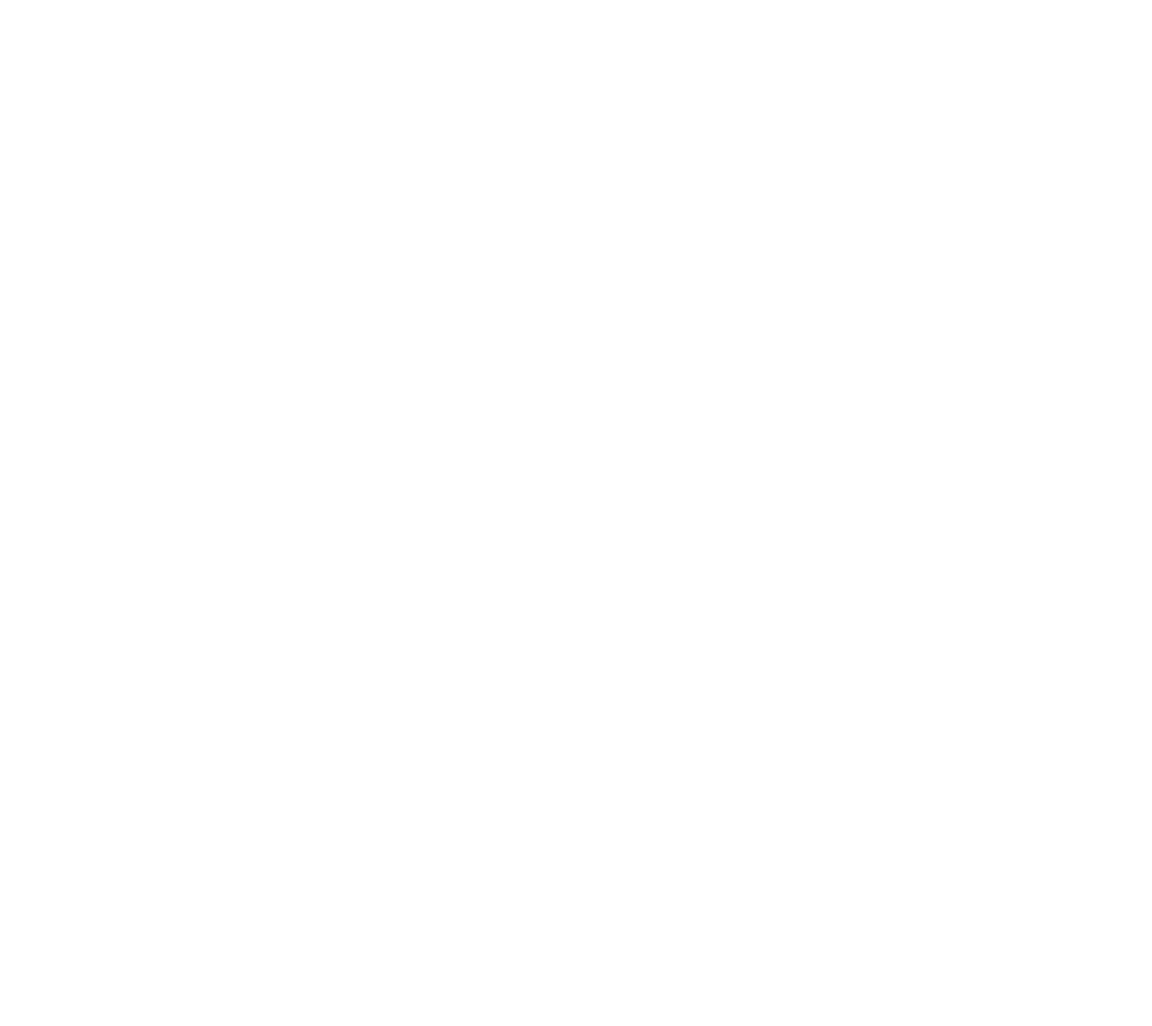
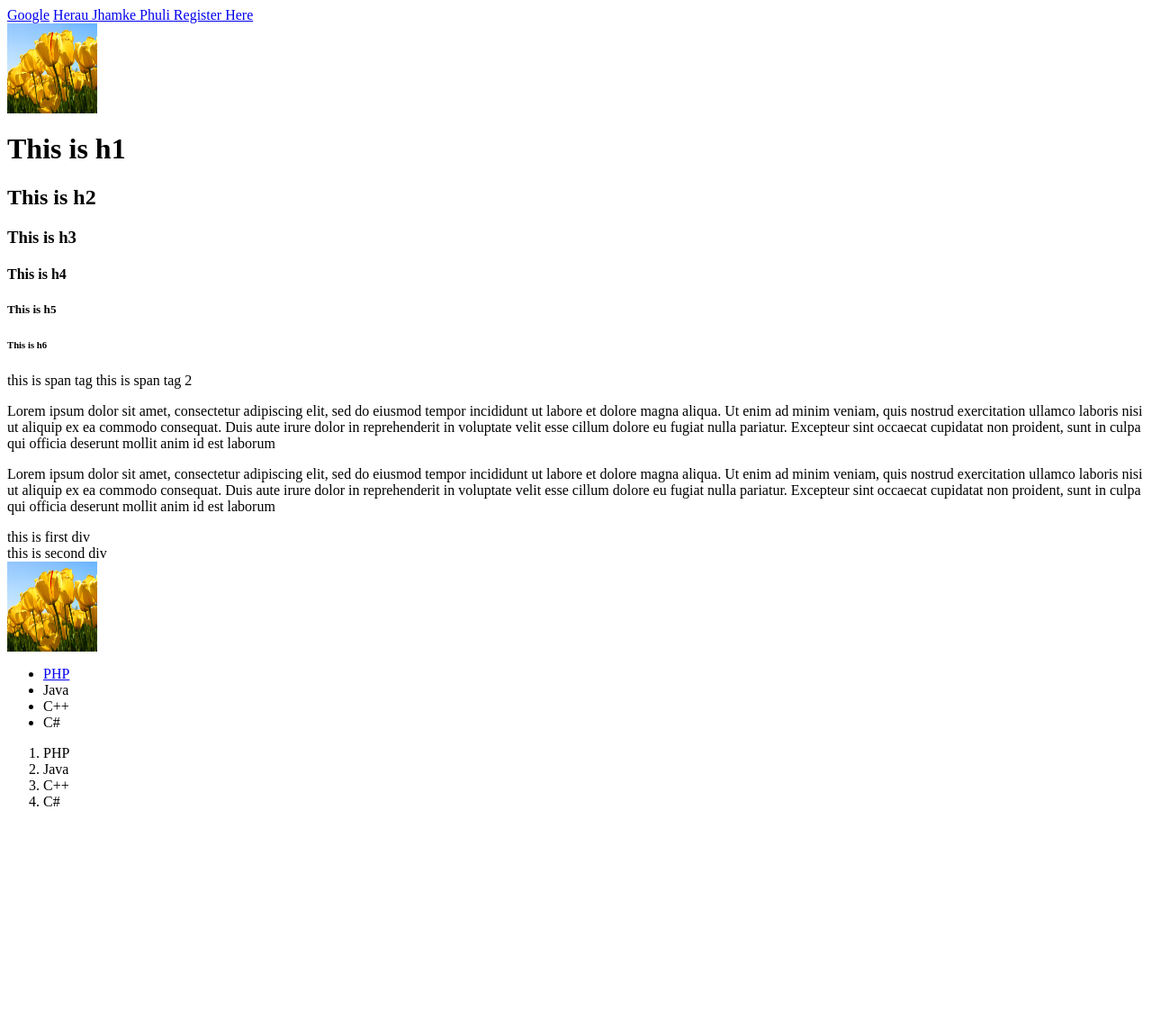
Before and after one commit to SemicolonAcademy/071e-bernhardt-php-course, a PHP site: page /html_tags.php in a window 1280 px wide. Before the commit the part shown is empty. Shown: the top 1140 px of the page at 90% size. Before the commit the page ends 800 px from the top, so only its background shows below. Run offline with PHP 8.4, Linux system fonts and the light colour scheme.

Commit message:
introduction to HTML tags & CSS basics

```diff
--- a/html_tags.php
+++ b/html_tags.php
@@ -1,14 +1,105 @@
 <html>
 
 	<head>
+
 		<title>
 			Bernhardt PHP
 		</title>
 
+		<style type="text/css">
+
+			body{
+				margin-bottom:500px;
+
+				/*
+					background: #E29853;
+				*/
+			}
+
+		</style>
+
+	</head>
 
 	<body>
 
+	<div id="wrapper">
 
+		<a href="http://google.com">Google</a>
+
+		<a href="https://www.youtube.com/watch?v=Y0pi14wBMpg">
+		Herau Jhamke Phuli
+		</a>
+
+		<a href="form_reg.php">
+			Register Here
+		</a>
+
+		<br/>
+
+		<a href="logo.jpg">
+
+			<img src="logo.jpg" width="100" height="100"/>
+
+		</a>
+
+
+
+
+		<h1>This is h1</h1>
+		<h2>This is h2</h2>
+		<h3>This is h3</h3>
+		<h4>This is h4</h4>
+		<h5>This is h5</h5>
+		<h6>This is h6</h6>
+
+		<span>this is span tag</span>
+		<span>this is span tag 2</span>
+
+		<p class="para">
+			Lorem ipsum dolor sit amet, consectetur adipiscing elit,
+			sed do eiusmod tempor incididunt ut labore
+			et dolore magna aliqua.
+			Ut enim ad minim veniam, quis nostrud exercitation ullamco laboris nisi ut aliquip ex ea commodo consequat. Duis aute irure dolor in reprehenderit in voluptate velit
+			esse cillum dolore eu fugiat nulla pariatur.
+			Excepteur sint occaecat
+			cupidatat non proident, sunt in culpa qui
+			officia deserunt mollit anim id est laborum
+		</p>
+
+		<p class="para">
+			Lorem ipsum dolor sit amet, consectetur adipiscing elit,
+			sed do eiusmod tempor incididunt ut labore
+			et dolore magna aliqua.
+			Ut enim ad minim veniam, quis nostrud exercitation ullamco laboris nisi ut aliquip ex ea commodo consequat. Duis aute irure dolor in reprehenderit in voluptate velit
+			esse cillum dolore eu fugiat nulla pariatur.
+			Excepteur sint occaecat
+			cupidatat non proident, sunt in culpa qui
+			officia deserunt mollit anim id est laborum
+		</p>
+
+
+		<div> this is first div</div>
+		<div> this is second div</div>
+
+		<img src="logo.jpg" width="100" height="100"/>
+
+		<ul id="nav">
+			<li>
+				<a href="php.net">PHP</a>
+			</li>
+			<li>Java</li>
+			<li>C++</li>
+			<li>C#</li>
+		</ul>
+
+		<ol>
+			<li>PHP </li>
+			<li>Java</li>
+			<li>C++</li>
+			<li>C#</li>
+		</ol>
+
+		</div> <!--   end of wrapper div  -->
 
 	</body>
 </html>
```
